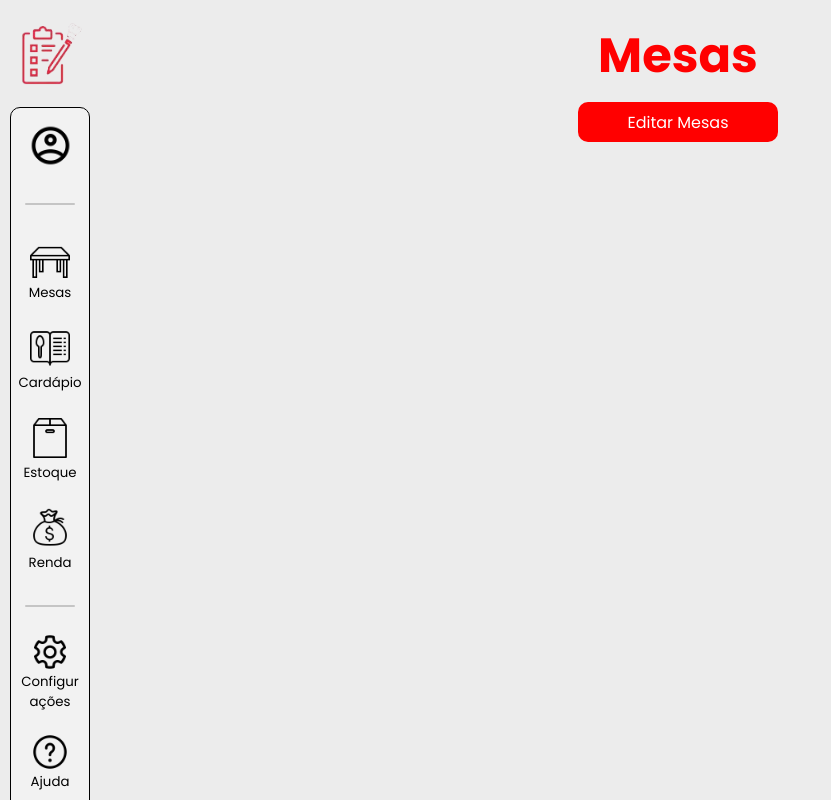
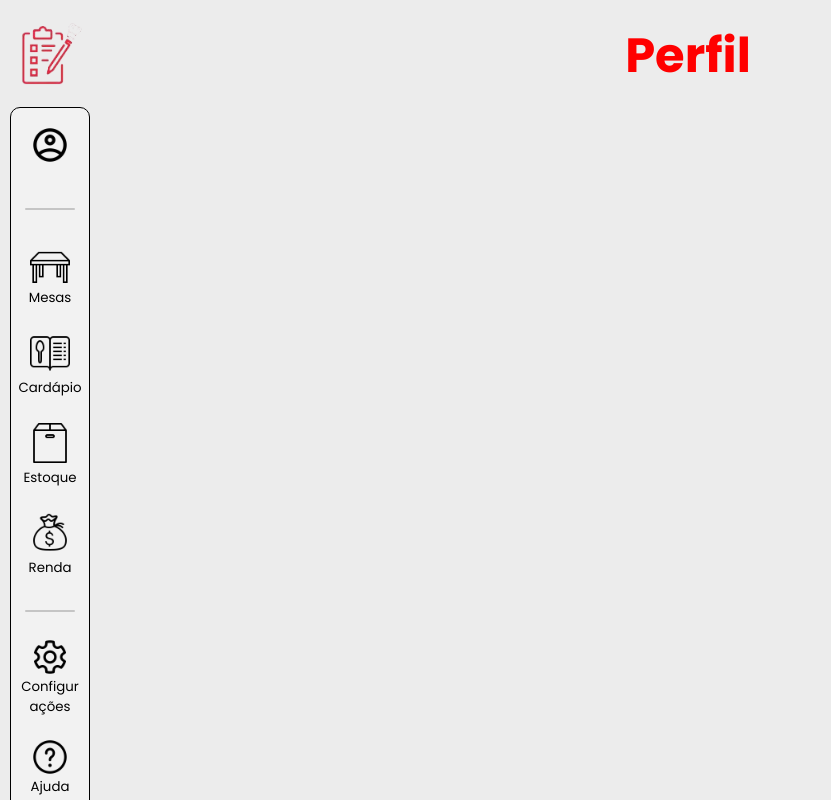
Before and after one commit to JoaoPedroLourenco/Order-TCC-React, a React (Create React App) app: page / in a window 1280 px wide. Shown: the whole page, without its empty margins (0-831 px from the left). Built offline with nearby package versions, Linux system fonts and the light colour scheme.

Commit message:
Correções e link das páginas feitas

```diff
--- a/src/App.js
+++ b/src/App.js
@@ -7,44 +7,67 @@ import SideBar from "./components/sideBar";
 import Cardapio from "./components/Cardapio";
 import Renda from "./components/Renda";
 import Estoque from "./components/Estoque";
+import Configuracoes from "./components/Configuracoes";
+import Ajuda from "./components/Ajuda";
+import Perfil from "./components/Perfil";
 
 // states
 import { useState } from "react";
 
 const pages = [
-  { id: 1, page: "mesas" },
-  { id: 2, page: "cardapio" },
-  { id: 3, page: "estoque" },
-  { id: 4, page: "renda" },
+  { id: 1, page: "perfil" },
+  { id: 2, page: "mesas" },
+  { id: 3, page: "cardapio" },
+  { id: 4, page: "estoque" },
+  { id: 5, page: "renda" },
+  { id: 6, page: "config" },
+  { id: 7, page: "ajuda" },
 ];
 
 function App() {
   const [pagina, setPagina] = useState(pages[0].page);
 
   const mesasPage = () => {
-    setPagina(pages[0].page);
+    setPagina(pages[1].page);
   };
 
   const cardapioPage = () => {
-    setPagina(pages[1].page);
+    setPagina(pages[2].page);
   };
 
   const estoquePage = () => {
-    setPagina(pages[2].page);
+    setPagina(pages[3].page);
   };
 
   const rendaPage = () => {
-    setPagina(pages[3].page);
+    setPagina(pages[4].page);
+  };
+
+  const settingsPage = () => {
+    setPagina(pages[5].page);
+  };
+
+  const helpPage = () => {
+    setPagina(pages[6].page);
+  };
+
+  const perfilPage = () => {
+    setPagina(pages[0].page);
   };
 
   return (
     <div className="App">
       <SideBar
+        perfilPage={perfilPage}
         mesasPage={mesasPage}
         cardapioPage={cardapioPage}
         estoquePage={estoquePage}
         rendaPage={rendaPage}
+        settingsPage={settingsPage}
+        helpPage={helpPage}
       />
+
+      {pagina === "perfil" && <Perfil />}
 
       {pagina === "mesas" && <Mesas />}
 
@@ -53,6 +76,10 @@ function App() {
       {pagina === "estoque" && <Estoque />}
 
       {pagina === "renda" && <Renda />}
+
+      {pagina === "config" && <Configuracoes />}
+
+      {pagina === "ajuda" && <Ajuda />}
     </div>
   );
 }
--- /dev/null
+++ b/src/components/Ajuda.js
@@ -0,0 +1,13 @@
+import React from "react";
+
+const Ajuda = () => {
+  return (
+    <div className="container">
+      <div className="title">
+        <h1>Ajuda</h1>
+      </div>
+    </div>
+  );
+};
+
+export default Ajuda;
--- /dev/null
+++ b/src/components/Configuracoes.js
@@ -0,0 +1,13 @@
+import React from "react";
+
+const Configuracoes = () => {
+  return (
+    <div className="container">
+      <div className="title">
+        <h1>Configurações</h1>
+      </div>
+    </div>
+  );
+};
+
+export default Configuracoes;
--- /dev/null
+++ b/src/components/Perfil.js
@@ -0,0 +1,13 @@
+import React from "react";
+
+const Perfil = () => {
+  return (
+    <div className="container">
+      <div className="title">
+        <h1>Perfil</h1>
+      </div>
+    </div>
+  );
+};
+
+export default Perfil;
--- a/src/components/sideBar.css
+++ b/src/components/sideBar.css
@@ -23,16 +23,22 @@ aside{
     background: #F2F2F2;
     border: 1px solid black;
     border-radius: 10px;
-    padding-bottom: 40px;
+
+    overflow: hidden;
 }
 
 aside > .profile{
     width: 100%;
     height: auto;
-    padding: 15px 10px;
     display: flex;
     align-items: center;
     justify-content: center;
+}
+
+.profile > button{
+    width: 100%;
+    height: 80px;
+    border: none;
 }
 
 .profile > img{
--- a/src/components/sideBar.js
+++ b/src/components/sideBar.js
@@ -11,15 +11,25 @@ import renda from "../assets/imgs/Money Bag.png";
 import configuracoes from "../assets/imgs/Settings.png";
 import ajuda from "../assets/imgs/Help.png";
 
-const sideBar = ({ mesasPage, cardapioPage, estoquePage, rendaPage }) => {
+const sideBar = ({
+  mesasPage,
+  cardapioPage,
+  estoquePage,
+  rendaPage,
+  settingsPage,
+  helpPage,
+  perfilPage,
+}) => {
   return (
     <div className="sideBarContainer">
       <div className="logo">
-        <img src={logo} alt="" />
+        <img src={logo} alt="Order" />
       </div>
       <aside>
         <div className="profile">
-          <img src={perfil} alt="Profile" />
+          <button onClick={perfilPage}>
+            <img src={perfil} alt="Profile" />
+          </button>
         </div>
         <hr />
         <nav>
@@ -52,11 +62,11 @@ const sideBar = ({ mesasPage, cardapioPage, estoquePage, rendaPage }) => {
         </nav>
         <hr />
         <div className="settings help">
-          <button>
+          <button onClick={settingsPage}>
             <img src={configuracoes} alt="Settings" />
             Configurações
           </button>
-          <button>
+          <button onClick={helpPage}>
             <img src={ajuda} alt="Help" />
             Ajuda
           </button>
```
